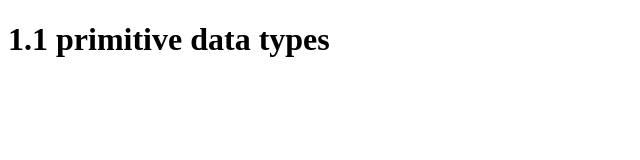
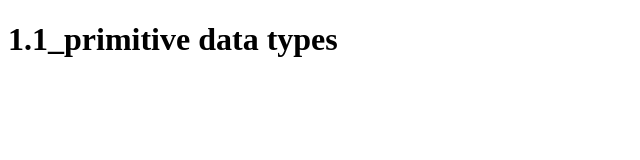
Before and after one commit to Toni-Zoaretz/JavaScript, a plain HTML site: page index.html in a window 1280 px wide. Shown: the whole page, without its empty margins (0-640 px from the left). Drawn offline with Linux system fonts and the light colour scheme.

Commit message:
j_s_test

```diff
--- a/index.html
+++ b/index.html
@@ -7,7 +7,7 @@
     <title>1.1 primitive data types</title>
   </head>
   <body>
-    <h1>1.1 primitive data types</h1>
+    <h1>1.1_primitive data types</h1>
   </body>
   <script src="1.1_primitive_data_types.js"></script>
 </html>
```
